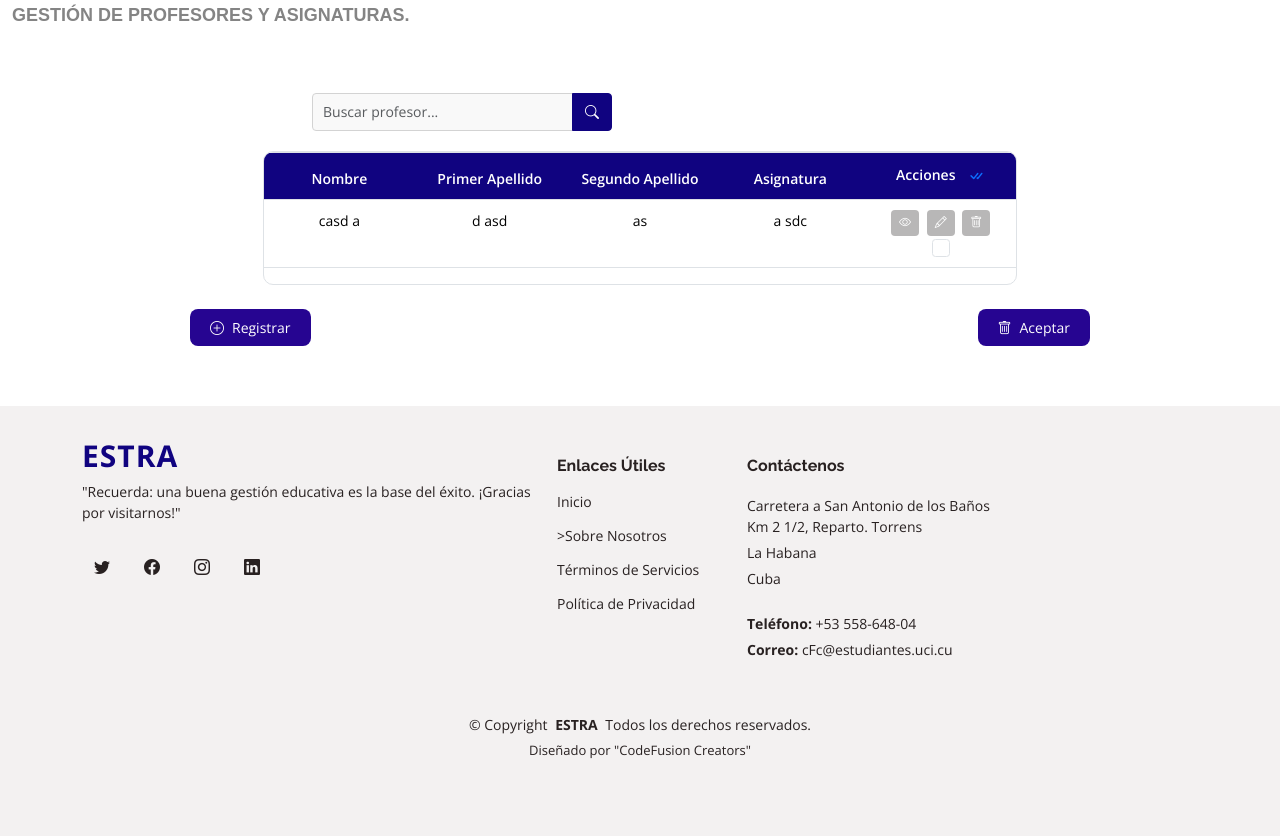
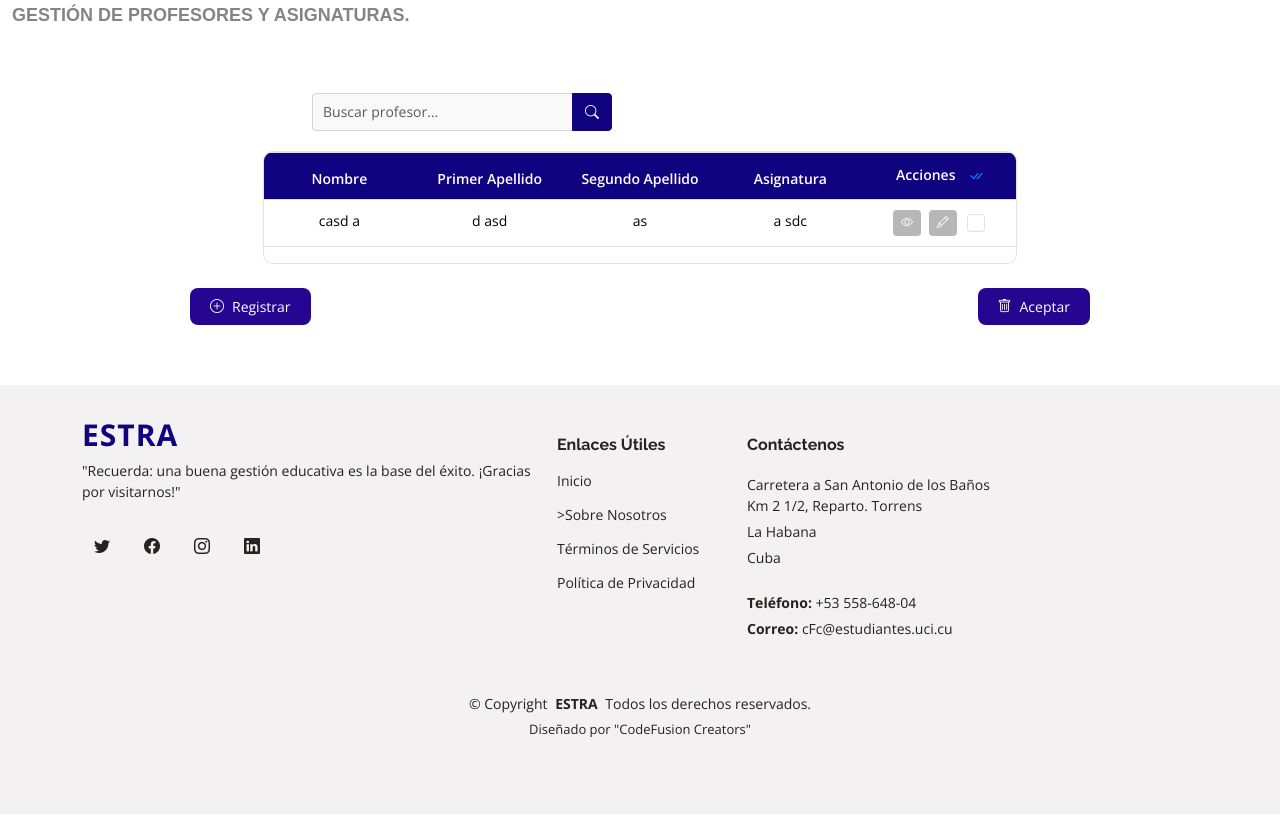
Before and after one commit to osmelmr/SGEE, a Django app: page /informacion_profesoral/ in a window 1280 px wide. Shown: the part 196-1032 px from the top of the page. After the commit the page ends 1010 px from the top, so only its background shows below. Run offline with Django 5.2, Linux system fonts and the light colour scheme; data comes from the database, SQL or seed files in the repository; both versions use the stored data as it was after the commit; some libraries are stand-ins or nearby versions.

Commit message:
eliminando informacion de los profesores a traves de los checkboxs

```diff
--- a/SGEE/urls.py
+++ b/SGEE/urls.py
@@ -44,4 +44,5 @@ urlpatterns = [
     path('eliminar_profesor/<int:profesor_id>/', views.eliminar_profesor, name='eliminar_profesor'),
     path('eliminar_estrategias/', views.eliminar_estrategias, name='eliminar_estrategias'),
     path('eliminar_eventos/', views.eliminar_eventos, name='eliminar_eventos'),
+    path('eliminar_profesores/', views.eliminar_profesores, name='eliminar_profesores'),
 ]
--- a/SGEE/views.py
+++ b/SGEE/views.py
@@ -249,3 +249,17 @@ def eliminar_eventos(request):
         return redirect('eventos')
     else:
         return JsonResponse({'error': 'Método no permitido'}, status=405)
+
+def eliminar_profesores(request):
+    if request.method == 'POST':
+        # Obtener los IDs de los profesores seleccionados
+        profesores_ids = request.POST.getlist('profesores[]')
+        if profesores_ids:
+            # Eliminar los profesores seleccionados
+            Profesor.objects.filter(id__in=profesores_ids).delete()
+            messages.success(request, "Profesores eliminados correctamente.")
+        else:
+            messages.error(request, "No se seleccionaron profesores para eliminar.")
+        return redirect('informacion_profesoral')
+    else:
+        return JsonResponse({'error': 'Método no permitido'}, status=405)
--- a/templates/informacion_profesoral.html
+++ b/templates/informacion_profesoral.html
@@ -127,6 +127,8 @@
       </div>
 
       <!-- Contenedor de la tabla con scroll -->
+      <form id="form-eliminar-profesores" method="POST" action="{% url 'eliminar_profesores' %}">
+        {% csrf_token %}
         <div id="tabla-profesoral" class="table-container">
           <div id="tabla-profesoral-responsive" class="table-responsive">
             <table id="tablita-profesoral" class="table table-bordered table-hover custom-table">
@@ -158,10 +160,7 @@
                     <button class="btn btn-action btn-modificar" title="Modificar">
                       <i class="bi bi-pencil"></i>
                     </button>
-      <button class="btn btn-action btn-eliminar" data-id="{{ profesor.id }}" title="Eliminar">
-        <i class="bi bi-trash"></i>
-      </button>
-      <input type="checkbox" class="form-check-input seleccionar-fila">
+                    <input type="checkbox" class="form-check-input seleccionar-fila" name="profesores[]" value="{{ profesor.id }}">
                   </td>
                 </tr>
                 {% empty %}
@@ -176,15 +175,16 @@
 
         <!-- Botones independientes debajo de la tabla -->
         <div id="botones-accion-profesoral" class="d-flex justify-content-between mt-4">
-        <a href="{% url 'formulario_informacion_pro'%}">
+          <a href="{% url 'formulario_informacion_pro' %}">
             <div id="btn-registrar-profesoral" class="btn btn-success">
               <i class="bi bi-plus-circle"></i> Registrar
             </div>
           </a>
-        <div id="btn-eliminar-profesoral" class="btn btn-danger">
+          <button type="submit" id="btn-eliminar-profesoral" class="btn btn-danger">
             <i class="bi bi-trash"></i> Aceptar
+          </button>
         </div>
-      </div>
+      </form>
     </div>
   </section>
 
```
Also changed, not shown: db.sqlite3. Lines whose indentation alone changed are shown as unchanged.
